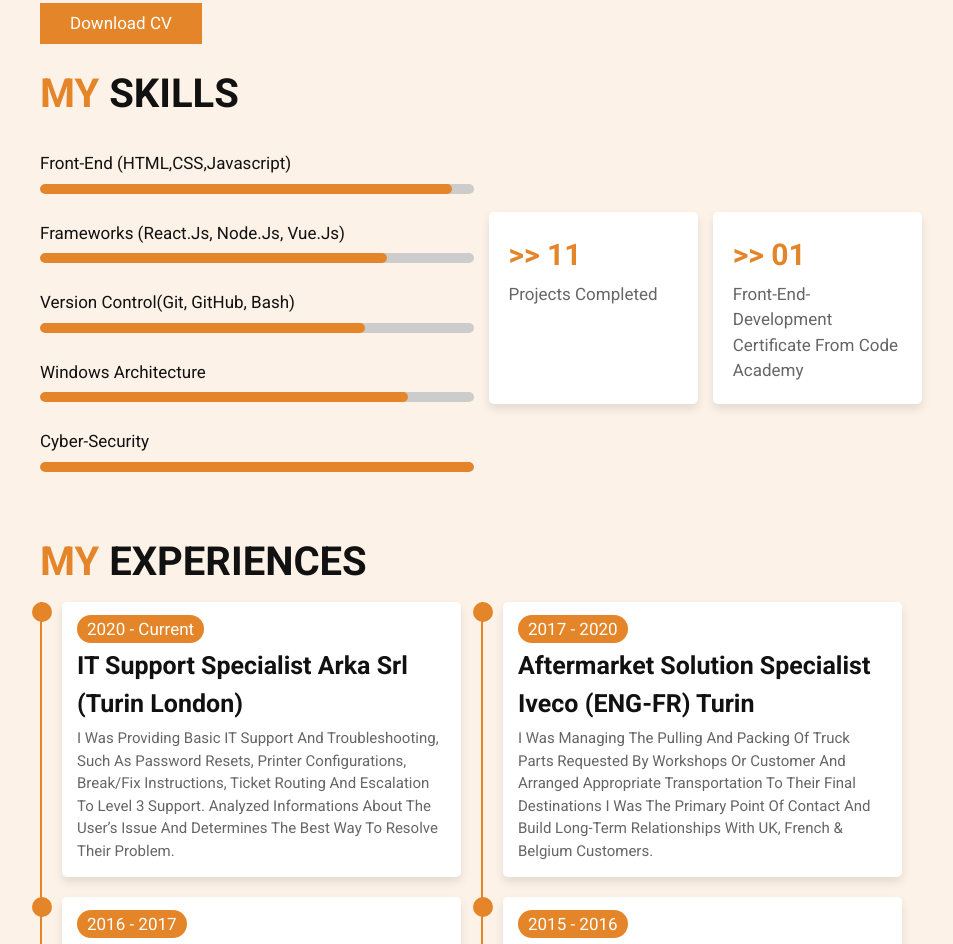
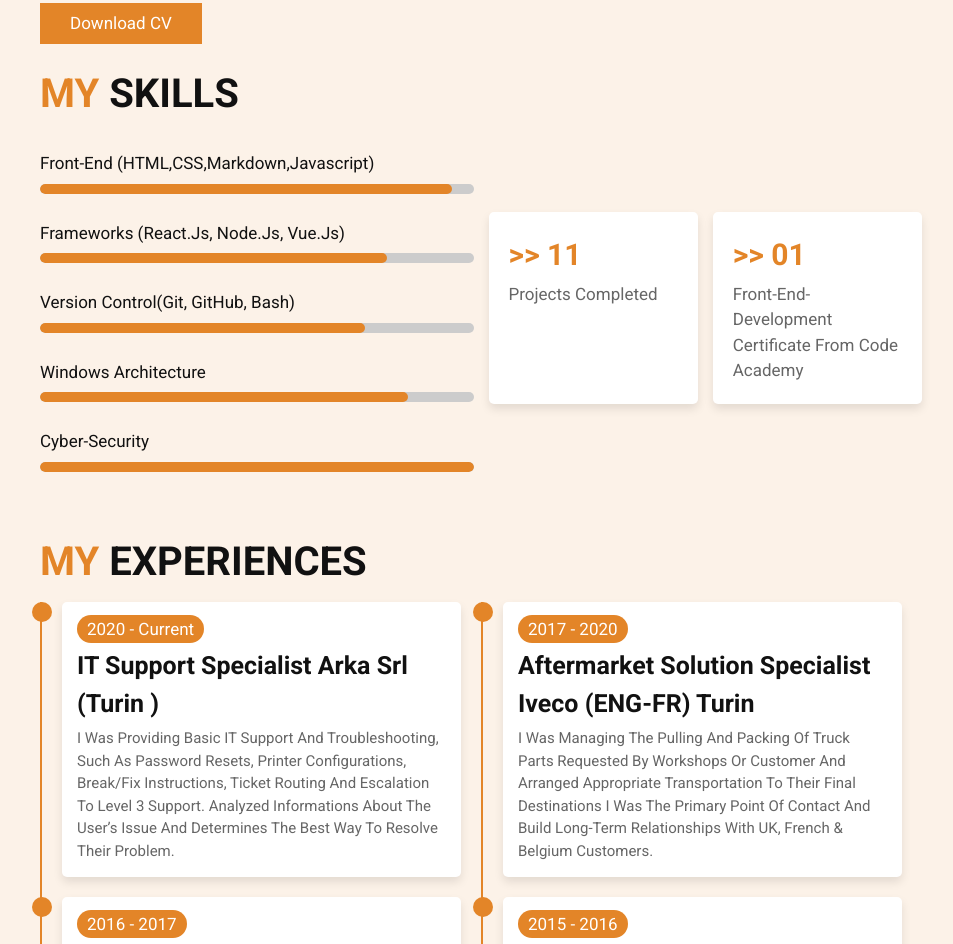
Before and after one commit to Maurice87/portfolio, a plain HTML site: page index.html in a window 1280 px wide. Shown: the part 1202-2146 px from the top of the page, without its empty margins (309-1262 px from the left). Drawn offline with Linux system fonts and the light colour scheme.

Commit message:
Update index.html

```diff
--- a/index.html
+++ b/index.html
@@ -107,7 +107,7 @@
 
     <div class="skills">
         <div class="progress">
-            <h3>Front-End (HTML,CSS,javascript) </h3>
+            <h3>Front-End (HTML,CSS,Markdown,javascript) </h3>
             <div class="bar"> <span></span> </div>
         </div>
         <div class="progress">
@@ -168,7 +168,7 @@
         <div class="box">
             <div class="content">
                 <span> 2020 - Current </span>
-                <h3>IT Support Specialist  Arka srl  (Turin london)</h3>
+                <h3>IT Support Specialist  Arka srl  (Turin )</h3>
                 <p> I was providing basic IT support and troubleshooting, such as password resets, printer configurations, break/fix instructions, ticket routing and escalation to Level 3 support.
                 analyzed informations about the user’s issue and determines the best way to resolve their problem.</p>
             </div>
```
